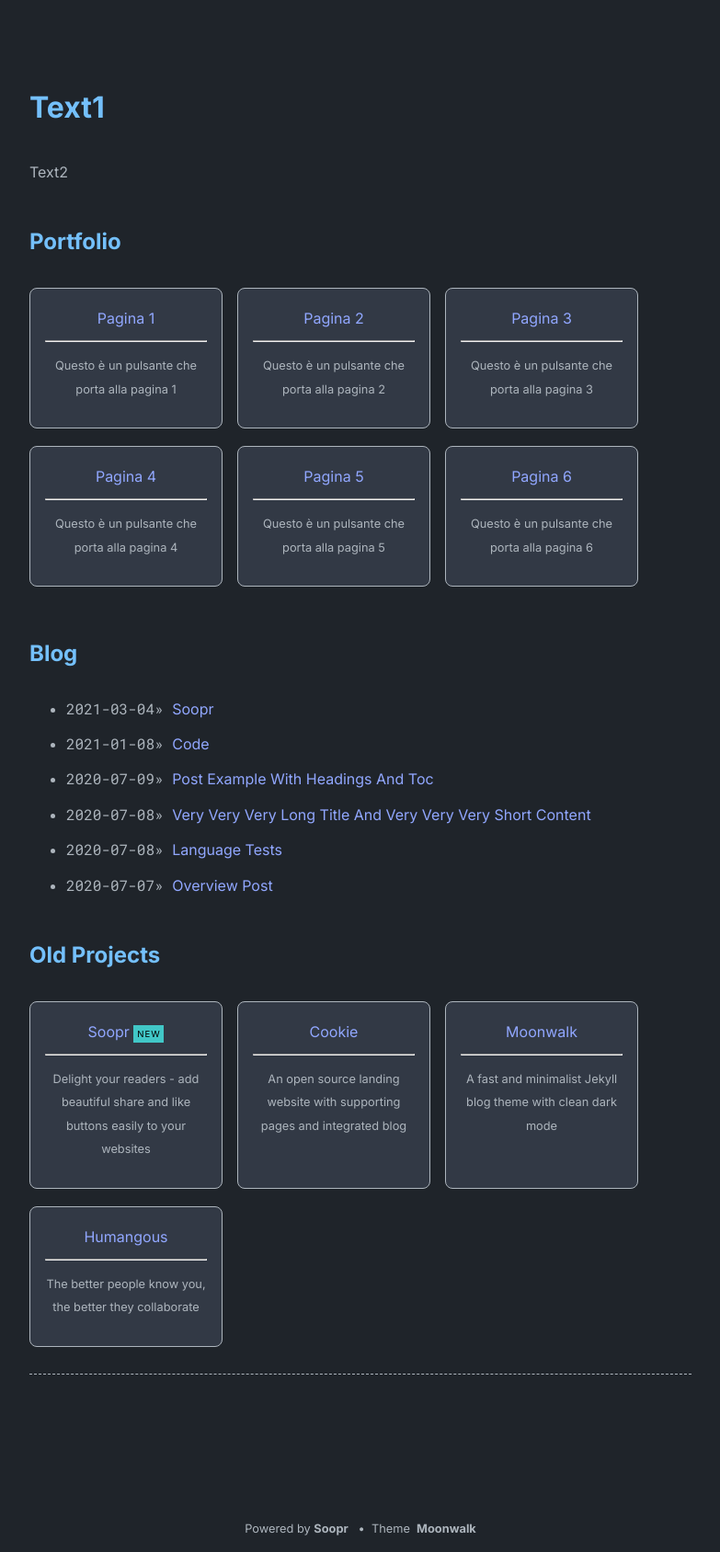
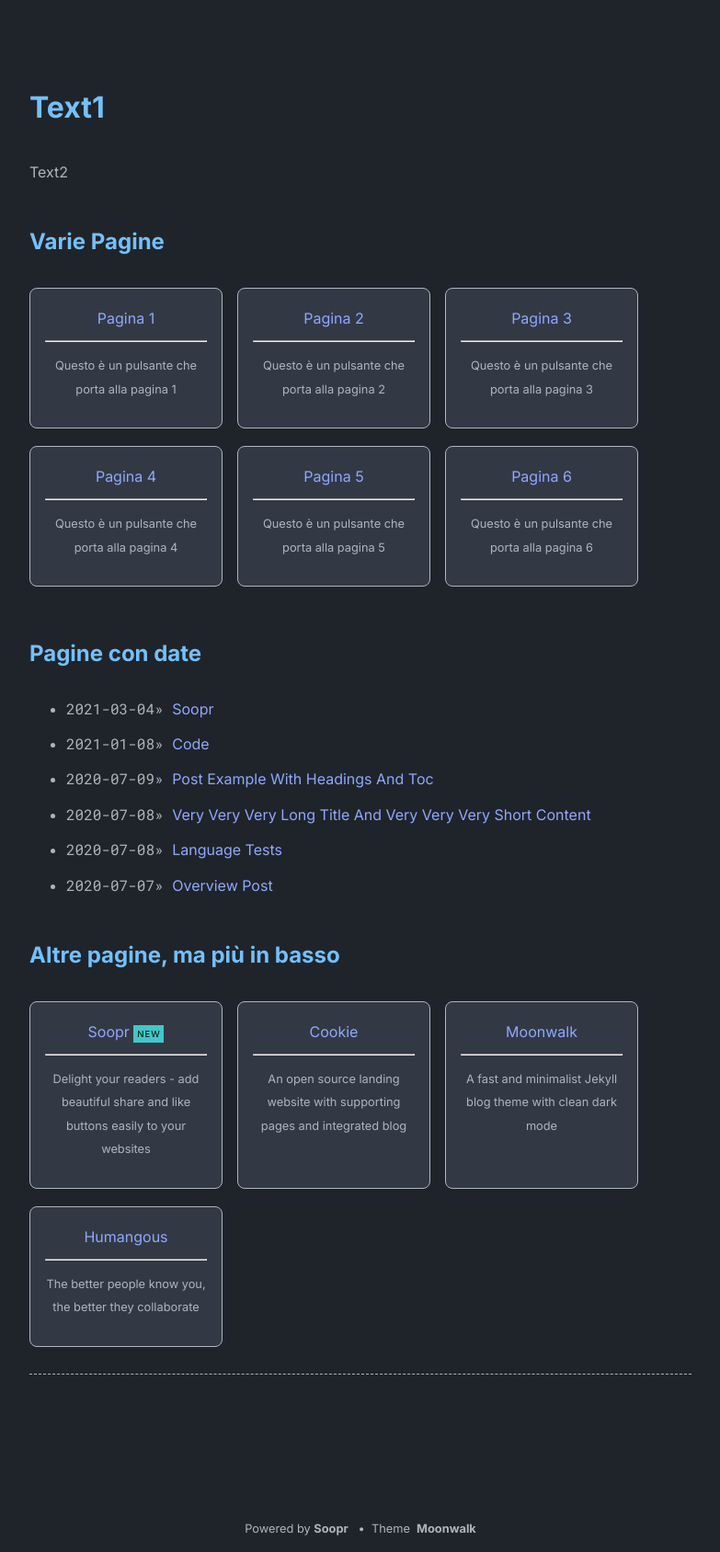
Before and after one commit to SWeeb87/Sito-per-la-silvia, a Jekyll site: the page built from index.md, in a window 1280 px wide. Shown: the whole page at 92% size, without its empty margins (248-1031 px from the left). Built offline with Jekyll 4.4.1, drawn with Linux system fonts in a browser that asks for light colours.

Commit message:
Update _config.yml

```diff
--- a/_config.yml
+++ b/_config.yml
@@ -33,10 +33,10 @@ theme_config:
   show_tags: true # show tags in a blog posts
   # options for "home" page
   home:
-    title_projects: Portfolio
+    title_projects: Varie Pagine
     title_misc_list: Details
-    title_blog: Blog
-    title_old_projects: Old Projects
+    title_blog: Pagine con date
+    title_old_projects: Altre pagine, ma più in basso
 
 soopr:
   publish_token: "" # sign up at https://www.soopr.co to get your publish token and personalize share and reaction options
```
